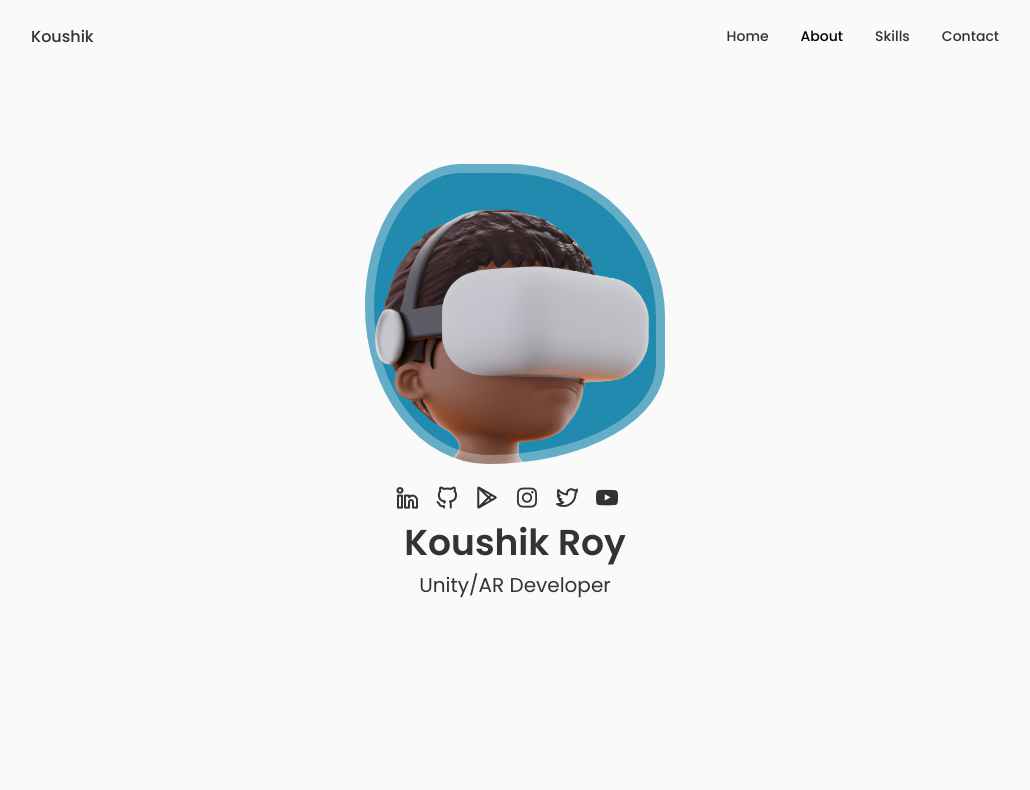
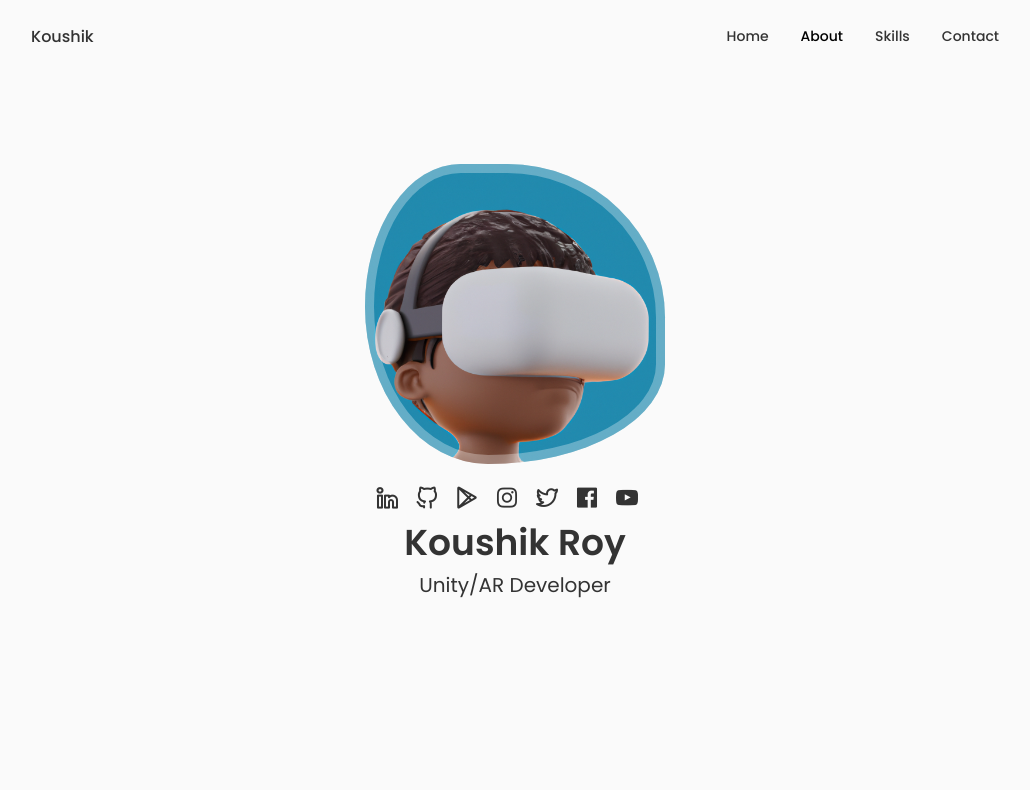
Before and after one commit to koushik22roy/portfolio, a React (Create React App) app: page / in a window 1280 px wide. Shown: the top 790 px of the page, without its empty margins (125-1155 px from the left). Built offline with nearby package versions, Linux system fonts and the light colour scheme.

Commit message:
add facebook

```diff
--- a/src/components/home/Socials.jsx
+++ b/src/components/home/Socials.jsx
@@ -8,6 +8,7 @@ function Socials() {
             <a href="https://play.google.com/store/apps/dev?id=8531115585235906226" className="home__social-icon" target='_blank'><i class="uil uil-google-play"></i></a>
             <a href="https://www.instagram.com/gama16r/" className="home__social-icon" target='_blank'><i class="uil uil-instagram"></i></a>
             <a href="https://twitter.com/gama16r" className="home__social-icon" target='_blank'><i class="uil uil-twitter-alt"></i></a>
+            <a href="https://www.facebook.com/profile.php?id=100021841546445" className="home__social-icon" target='_blank'><i class="uil uil-facebook"></i></a>
             <a href="https://www.youtube.com/channel/UC5RZjjCN-meceDFWAaeefrw" className="home__social-icon" target='_blank'><i class="uil uil-youtube"></i></a>
         </div>
     )
```
Also changed, not shown: 7 other files (tests, documents, lock files or other folders).
